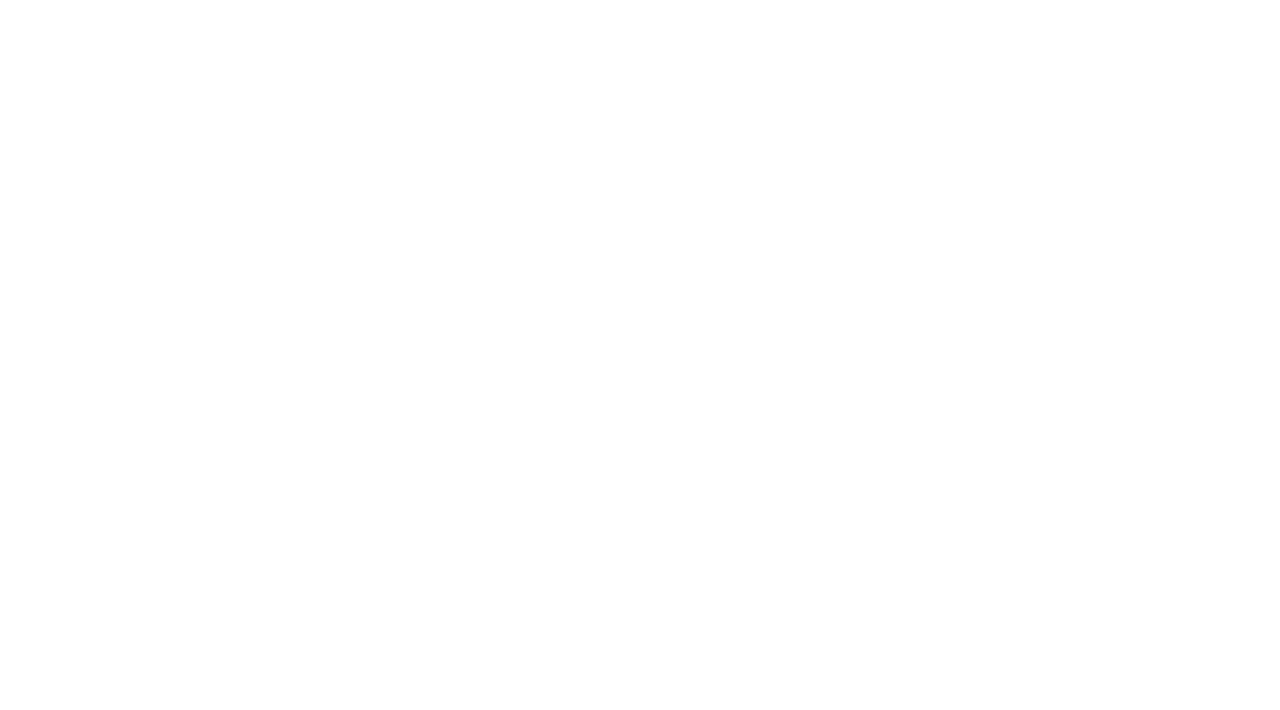
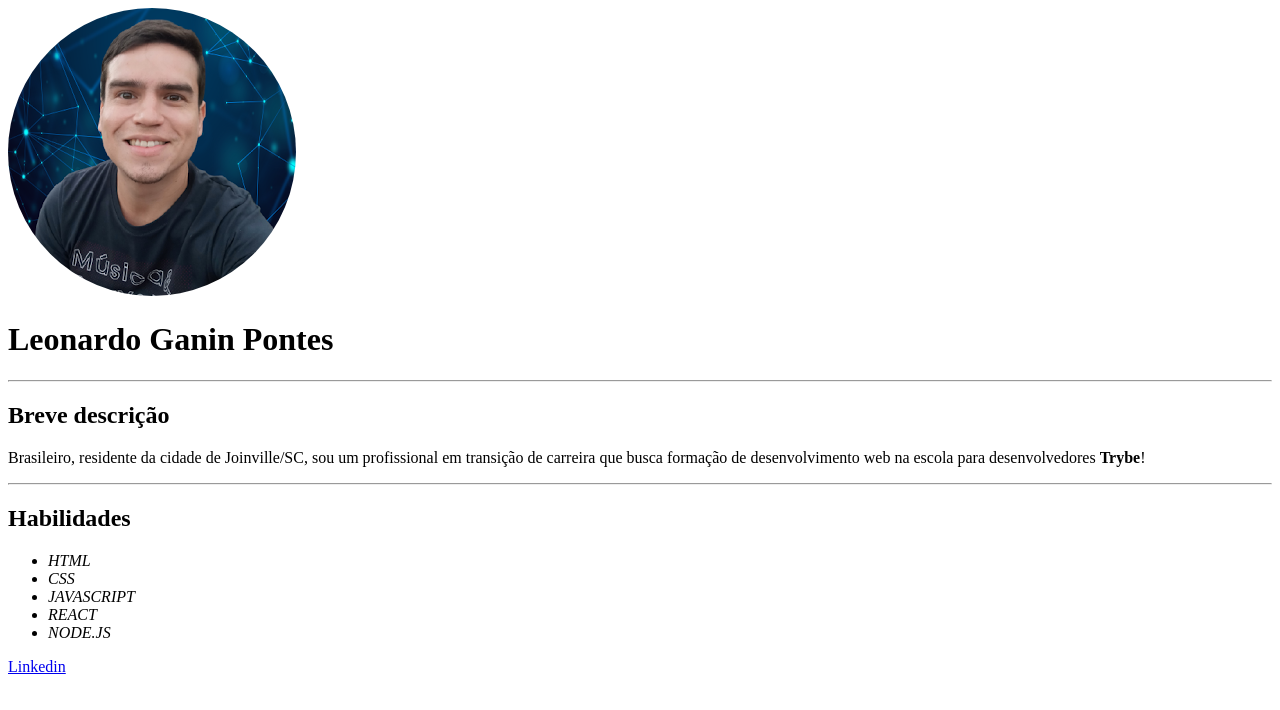
Before and after one commit to leopontes1989/portfolio-inicial, a plain HTML site: page index.html in a window 1280 px wide. Drawn offline with Linux system fonts and the light colour scheme.

Commit message:
image fixed and project temporality done

```diff
--- a/index.html
+++ b/index.html
@@ -7,6 +7,26 @@
     <title>Portfólio Inicial em HTML</title>
 </head>
 <body>
+    <a href="/unnamed.png"><img src="/unnamed.png" alt="Foto de apresentação do portfólio" style="border-radius: 50%;"></a>
+    <h1>Leonardo Ganin Pontes</h1>
+    <hr>
+
+    <h2>Breve descrição</h2>
+    <p>Brasileiro, residente da cidade de Joinville/SC, sou um profissional em transição de carreira que busca formação de desenvolvimento web na escola para desenvolvedores <strong>Trybe</strong>!</p>
+
+    <hr>
+
+    <h2>Habilidades</h2>
+    <ul>
+        <li><em>HTML</em></li>
+        <li><em>CSS</em></li>
+        <li><em>JAVASCRIPT</em></li>
+        <li><em>REACT</em></li>
+        <li><em>NODE.JS</em></li>
+    </ul>
+
+    <a href="http://linkedin.com/leoponteswd" target="_blank">Linkedin</a>
+
 
 </body>
 </html>
```
